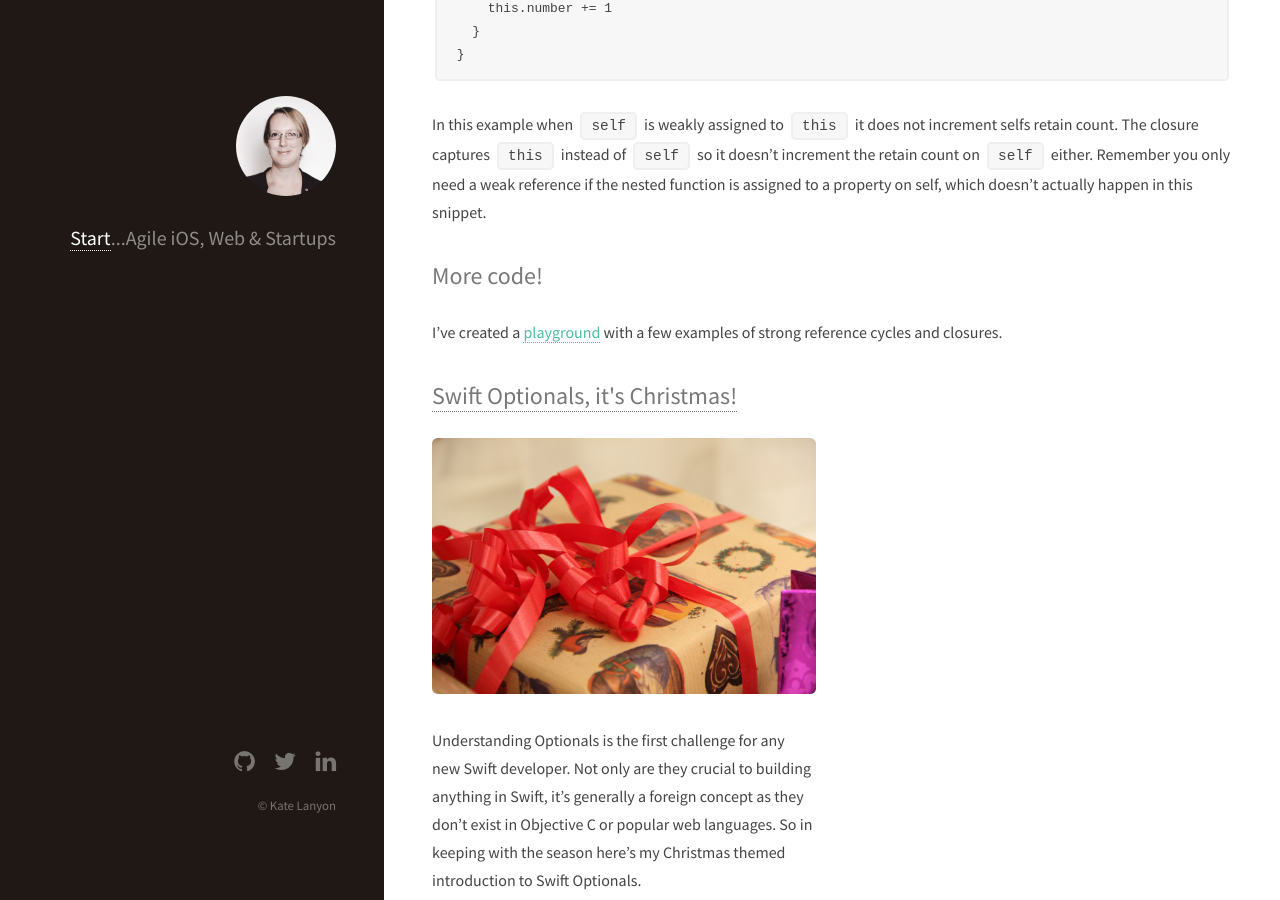
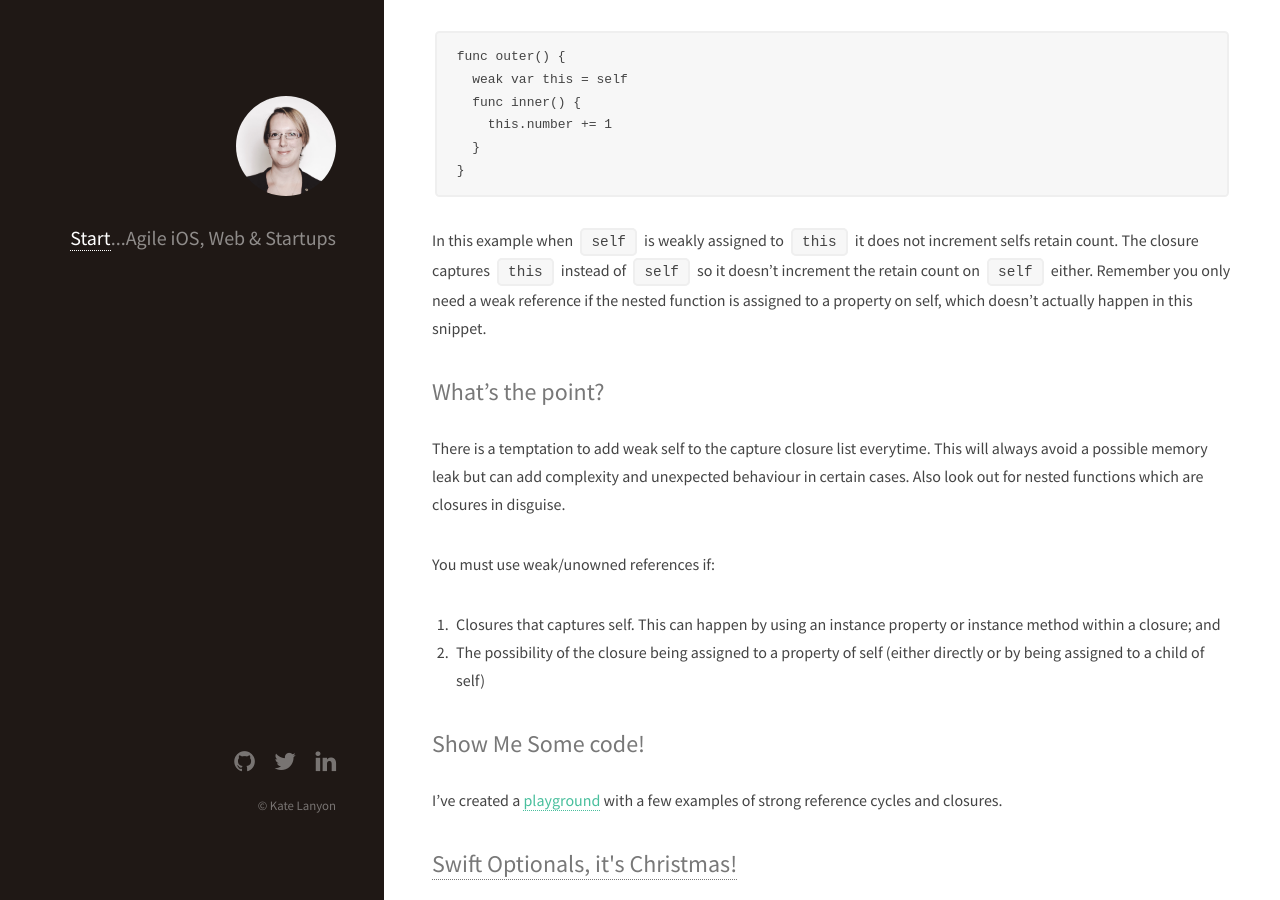
Before and after one commit to katalisha/katalisha.github.io, a Jekyll site: the page built from _posts/2016-01-22-ARC-Swift-closures-and-weak-self.markdown, in a window 1280 px wide and 900 px high, scrolled down 4369 px. Built offline with Jekyll 4.4.1, drawn with Linux system fonts in a browser that asks for light colours; some of the changed text lies outside the part shown.

Commit message:
Added summary

```diff
--- a/_posts/2016-01-22-ARC-Swift-closures-and-weak-self.markdown
+++ b/_posts/2016-01-22-ARC-Swift-closures-and-weak-self.markdown
@@ -122,6 +122,8 @@ When it's necessary to have to two objects reference one another the solution is
 </tr>
 </table>
 
+The memory is freed. However weak and unowned references should be used with care. This example highlights the they complexity introduce - Ref 1 has been freed while Ref 2 was using it. Thought needs to be put in to the design for how to handle this possibility.
+
 You can read more about ARC and weak and unowned references [here](https://developer.apple.com/library/ios/documentation/Swift/Conceptual/Swift_Programming_Language/AutomaticReferenceCounting.html).
 
 Reference Cycles in Closures
@@ -185,6 +187,14 @@ Nested functions are slightly more verbose, requiring the weak/unowned variable
 In this example when `self` is weakly assigned to `this` it does not increment selfs retain count. The closure captures `this` instead of `self` so it doesn't increment the retain count on `self` either.
 Remember you only need a weak reference if the nested function is assigned to a property on self, which doesn't actually happen in this snippet.
 
-More code!
+What's the point?
+-----------------
+There is a temptation to add weak self to the capture closure list everytime. This will always avoid a possible memory leak but can add complexity and unexpected behaviour in certain cases. Also look out for nested functions which are closures in disguise.
+
+You must use weak/unowned references if:
+1. Closures that captures self. This can happen by using an instance property or instance method within a closure; and
+2. The possibility of the closure being assigned to a property of self (either directly or by being assigned to a child of self)
+
+Show Me Some code!
 ----------
 I've created a [playground](https://github.com/katalisha/weak-self-examples) with a few examples of strong reference cycles and closures.
```
